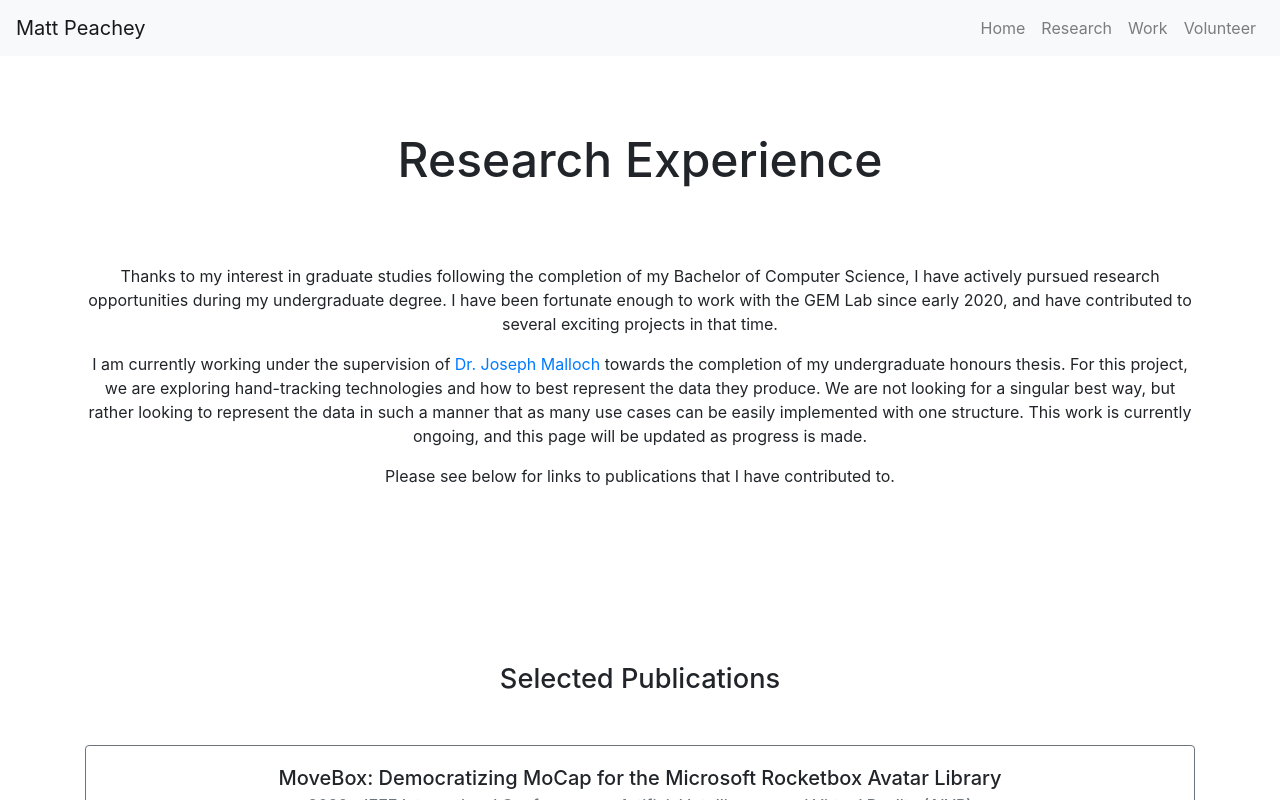
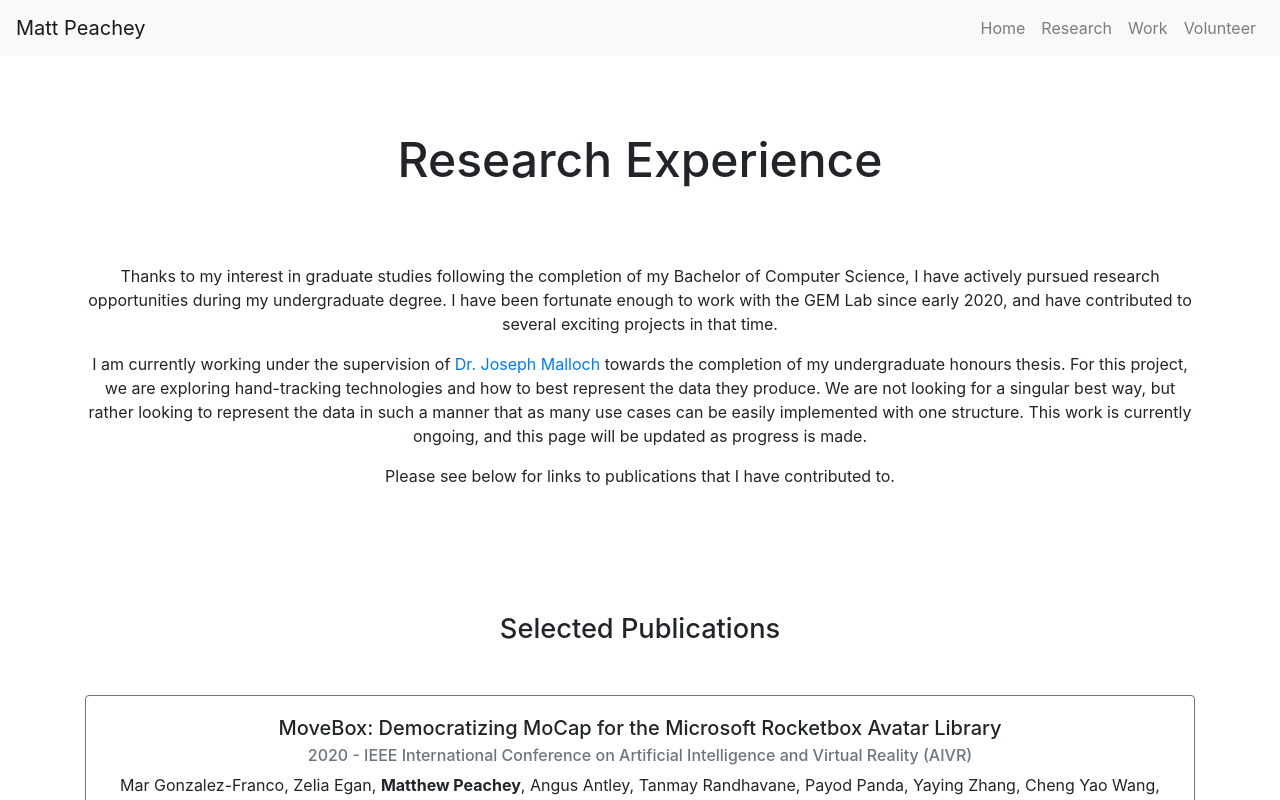
Before and after one commit to peacheym/PeacheyWeb, a React (Create React App) app: page /research in a window 1280 px wide. Shown: the top 800 px of the page. Built offline with nearby package versions, Linux system fonts and the light colour scheme.

Commit message:
update formatting.

```diff
--- a/src/App.css
+++ b/src/App.css
@@ -57,7 +57,7 @@ html{
 }
 
 .exph2{
-    margin-top: 175px;
+    margin-top: 125px;
     margin-bottom:50px;
     font-size: 1.7em;
 }
--- a/src/experience/Research.js
+++ b/src/experience/Research.js
@@ -33,9 +33,7 @@ class Research extends Component {
         <p>
           Please see below for links to publications that I have contributed to.
         </p>
-        <h2 className="exph2">
-          Selected Publications
-        </h2>
+        <h2 className="exph2">Selected Publications</h2>
         <Row>
           <Col>
             <Card border="secondary">
@@ -104,7 +102,7 @@ class Research extends Component {
                   <strong>Matthew Peachey</strong>, Mar Gonzalez-Franco, Joseph
                   Malloch and Derek Reilly
                 </Card.Text>
-                <Card.Link href="https://mattpeachey.ca/research" disabled>
+                <Card.Link href="http://ieeevr.org/2021/">
                   Paper accepted (Pre-Print)
                 </Card.Link>
               </Card.Body>
```
